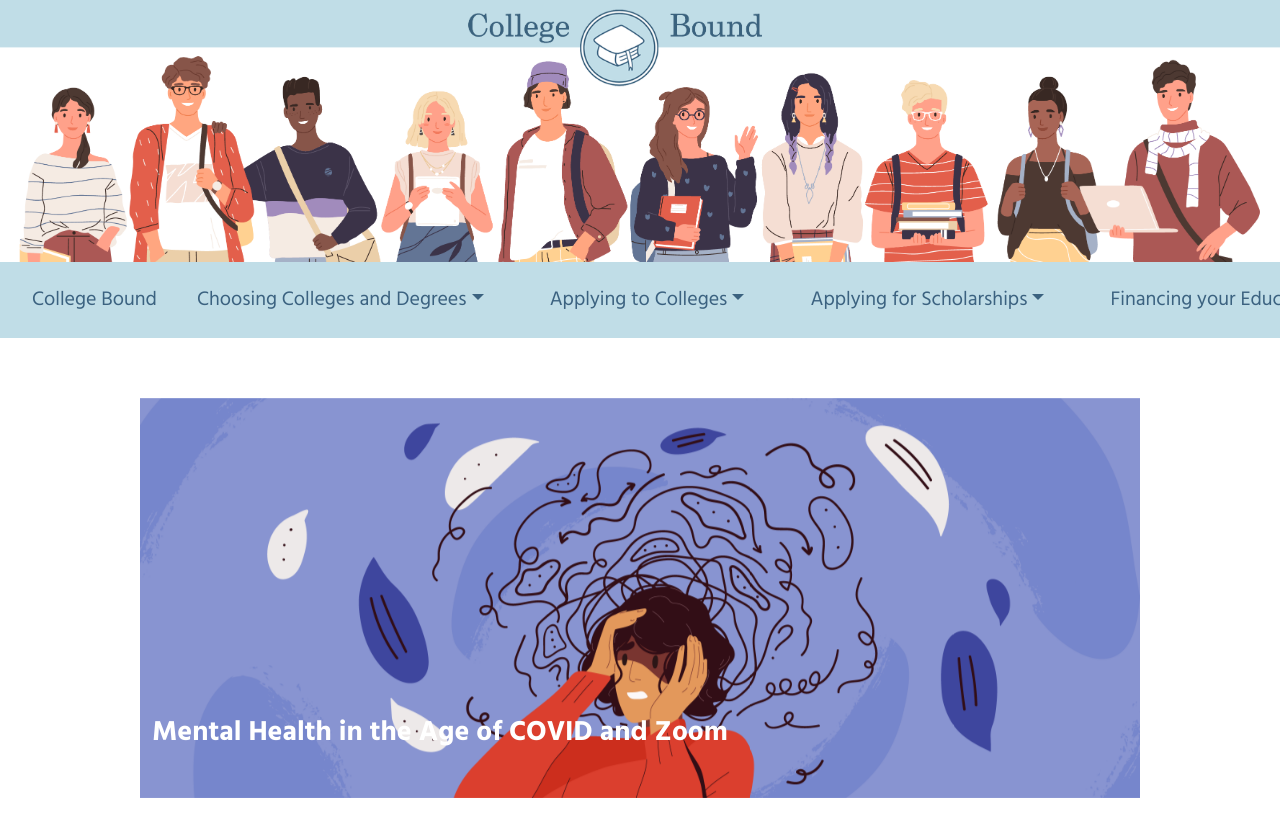
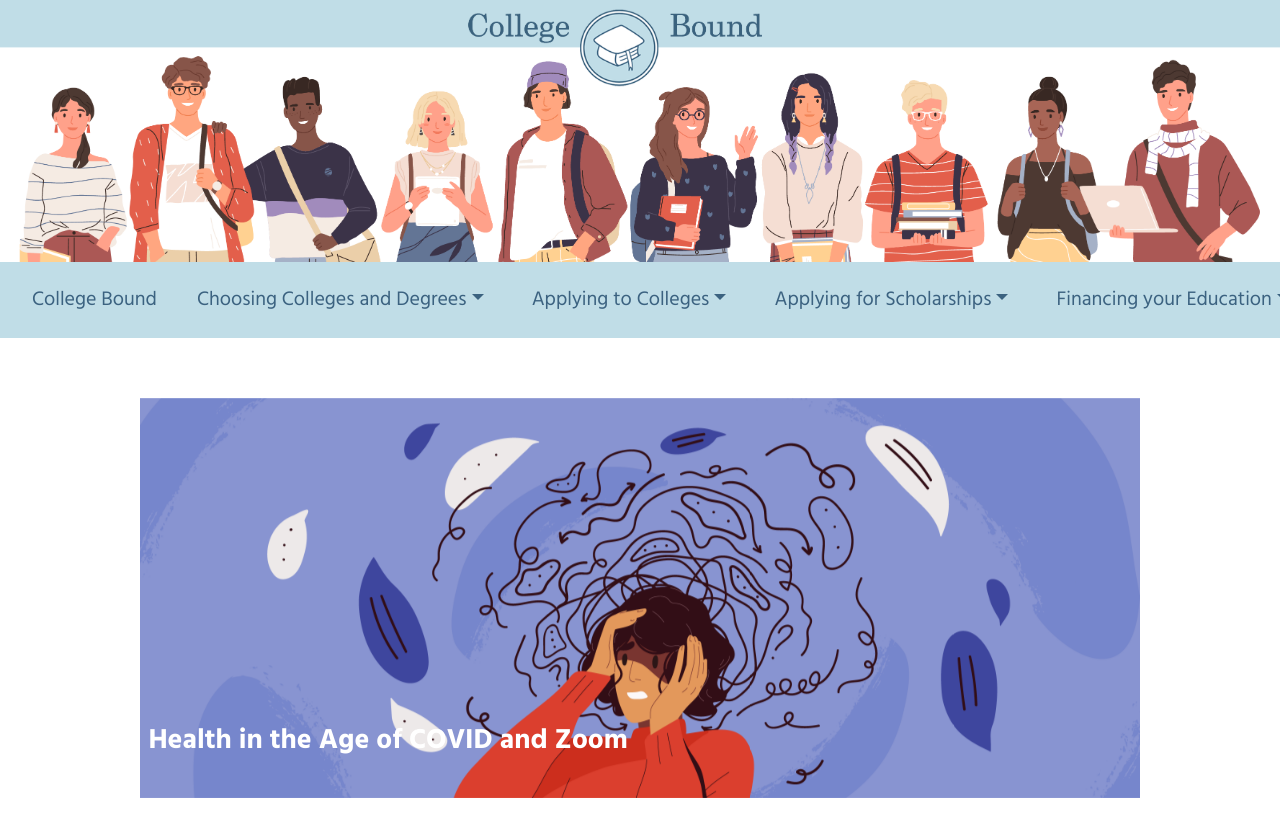
Before and after one commit to ameyam9/College_Bound, a React (Create React App) app in the folder sourcecode/college_bound/: page / in a window 1280 px wide. Shown: the top 836 px of the page. Built offline with nearby package versions, Linux system fonts and the light colour scheme.

Commit message:
changed nav bar spacing

```diff
--- a/sourcecode/college_bound/src/App.css
+++ b/sourcecode/college_bound/src/App.css
@@ -23,7 +23,7 @@
 }
 
 #collasible-nav-dropdown {
-  margin-right: 50px;
+  margin-right: 4vh;
 }
 
 .ArticleCarousel {
@@ -34,7 +34,7 @@
     width:1000px;
     height:2500px;
     margin: auto;
-  }
+}
 
 .carousel-control {
   position: absolute;
@@ -56,13 +56,10 @@
   font-weight: bold;
 }
 
-#mental_health_article {
-  margin-left: -400px;
-  margin-top: 600px;
-}
-
-#college_life_article {
-
+#mental_health_article, #college_life_article {
+  margin-left: -600px;
+  margin-top: 750px;
+  margin-bottom: 0px;
 }
 
 #covid_article {
--- a/sourcecode/college_bound/src/ArticleCarousel.js
+++ b/sourcecode/college_bound/src/ArticleCarousel.js
@@ -36,7 +36,7 @@ function ArticleCarousel() {
                     <Carousel.Caption>
                         <h3 id="covid_article">
                             How Colleges are Handling COVID
-                </h3>
+                        </h3>
                     </Carousel.Caption>
                 </Carousel.Item>
             </Carousel>
```
